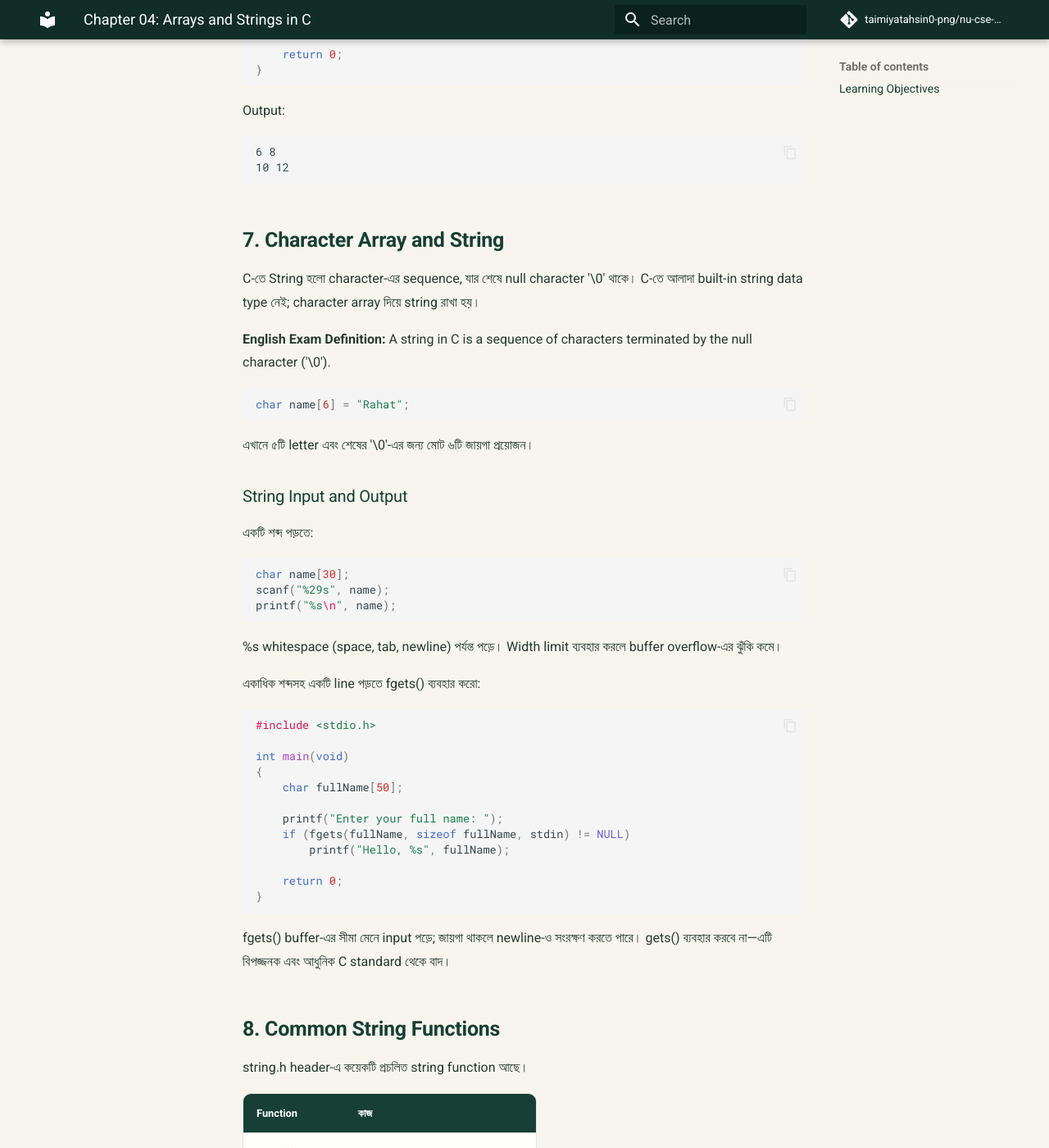
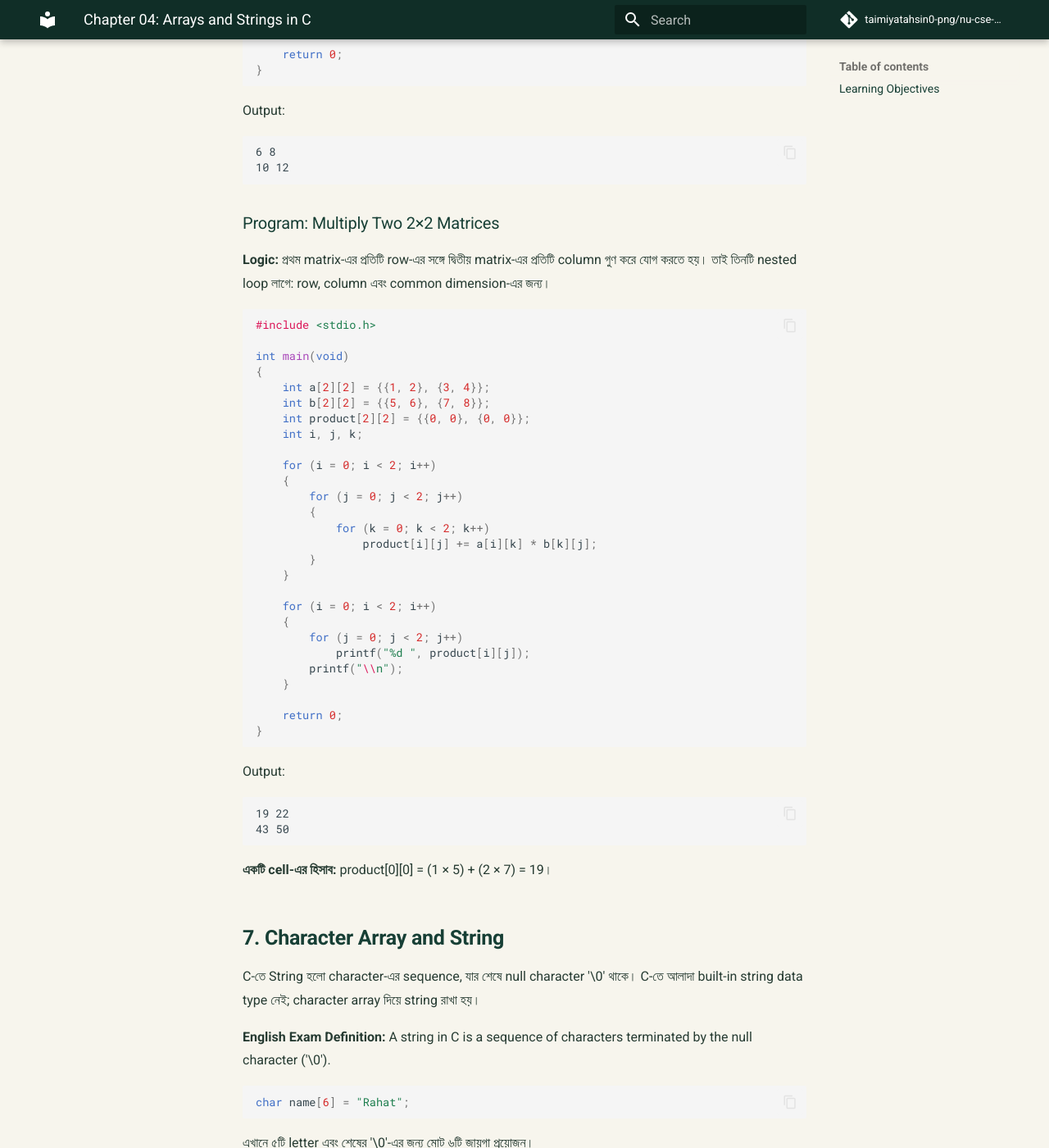
Before and after one commit to taimiyatahsin0-png/nu-cse-notes-store, an MkDocs documentation site: the page built from docs/subjects/spl/chapter-04-arrays-strings.md, in a window 1280 px wide and 1400 px high, scrolled down 4857 px. Shown: the whole window at 82% size. Built offline with MkDocs 1.6.1 and Material for MkDocs 9.7.7, drawn with Linux system fonts in a browser that asks for light colours; comment, search, counter and statistics services are not loaded; some of the changed text lies outside the part shown.

Commit message:
Improve SPL Chapter 04 array and string examples

```diff
--- a/docs/subjects/spl/chapter-04-arrays-strings.md
+++ b/docs/subjects/spl/chapter-04-arrays-strings.md
@@ -211,6 +211,48 @@ Output:
 10 12
 ~~~
 
+### Program: Multiply Two 2×2 Matrices
+
+**Logic:** প্রথম matrix-এর প্রতিটি row-এর সঙ্গে দ্বিতীয় matrix-এর প্রতিটি column গুণ করে যোগ করতে হয়। তাই তিনটি nested loop লাগে: row, column এবং common dimension-এর জন্য।
+
+~~~c
+#include <stdio.h>
+
+int main(void)
+{
+    int a[2][2] = {{1, 2}, {3, 4}};
+    int b[2][2] = {{5, 6}, {7, 8}};
+    int product[2][2] = {{0, 0}, {0, 0}};
+    int i, j, k;
+
+    for (i = 0; i < 2; i++)
+    {
+        for (j = 0; j < 2; j++)
+        {
+            for (k = 0; k < 2; k++)
+                product[i][j] += a[i][k] * b[k][j];
+        }
+    }
+
+    for (i = 0; i < 2; i++)
+    {
+        for (j = 0; j < 2; j++)
+            printf("%d ", product[i][j]);
+        printf("\\n");
+    }
+
+    return 0;
+}
+~~~
+
+Output:
+~~~text
+19 22
+43 50
+~~~
+
+**একটি cell-এর হিসাব:** product[0][0] = (1 × 5) + (2 × 7) = 19।
+
 ## 7. Character Array and String
 
 C-তে String হলো character-এর sequence, যার শেষে null character '\0' থাকে। C-তে আলাদা built-in string data type নেই; character array দিয়ে string রাখা হয়।
@@ -491,6 +530,36 @@ Output: `Palindrome`
 
 **Note:** This beginner version reads one word and performs a case-sensitive comparison. Therefore, `Level` and a sentence containing spaces are not treated as the same palindrome as `level`. Handling spaces and letter case requires additional preprocessing.
 
+## Solved Program: Count Even Elements in an Array
+
+**Logic:** প্রতিটি element পরীক্ষা করব। ২ দিয়ে ভাগ করলে remainder 0 হলে সেটি even; তখন counter এক বাড়বে।
+
+~~~c
+#include <stdio.h>
+
+int main(void)
+{
+    int a[10];
+    int i, evenCount = 0;
+
+    for (i = 0; i < 10; i++)
+    {
+        printf("Enter number %d: ", i + 1);
+        if (scanf("%d", &a[i]) != 1)
+            return 1;
+
+        if (a[i] % 2 == 0)
+            evenCount++;
+    }
+
+    printf("Even elements = %d\\n", evenCount);
+    return 0;
+}
+~~~
+
+Sample input: 1 2 3 4 5 6 7 8 9 10
+Output: Even elements = 5
+
 ## Solved Program: Reverse an Array
 
 **Logic:** প্রথম ও শেষ element swap করব, তারপর দ্বিতীয় ও শেষ থেকে দ্বিতীয় element swap করব। মাঝখানে পৌঁছালে কাজ শেষ।
```
Also changed, not shown: other parts of docs/subjects/spl/chapter-04-arrays-strings.md (+4 -3 lines).
